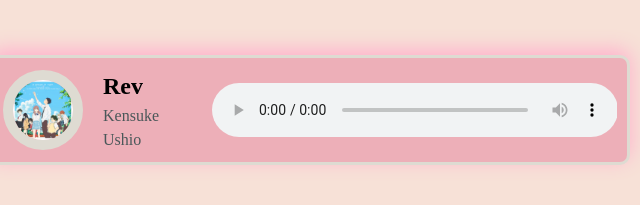
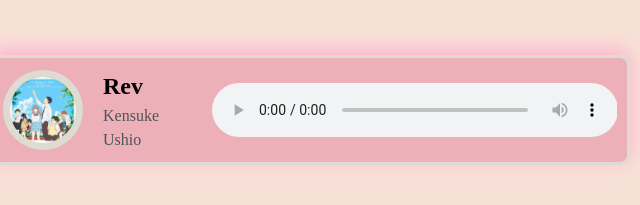
Before and after one commit to archie-bit/apology, a plain HTML site: page index.html in a window 1280 px wide. Shown: the part 641-846 px from the top of the page, 0-640 px from the left. Drawn offline with Linux system fonts and the light colour scheme.

Commit message:
reduce the border of song icon

```diff
--- a/styles.css
+++ b/styles.css
@@ -57,7 +57,7 @@ p, h1, h2, h3, h4, h5, h6 {
 }
 
 .songIcon{
-    border: 10px solid #DEDBD2;
+    border: 7px solid #DEDBD2;
     border-radius: 50%;
     width: 80px;
 }
```
Also changed, not shown: index.html (+1 -1 lines).
